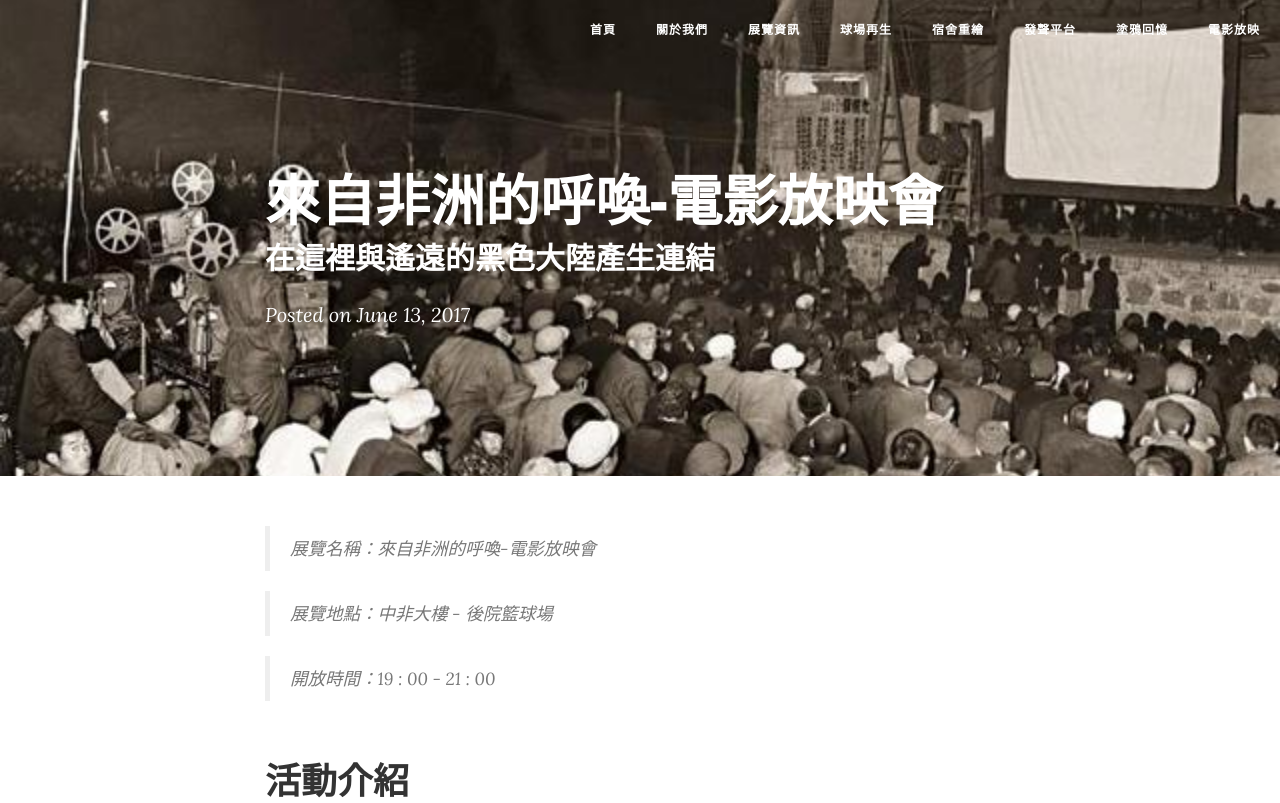
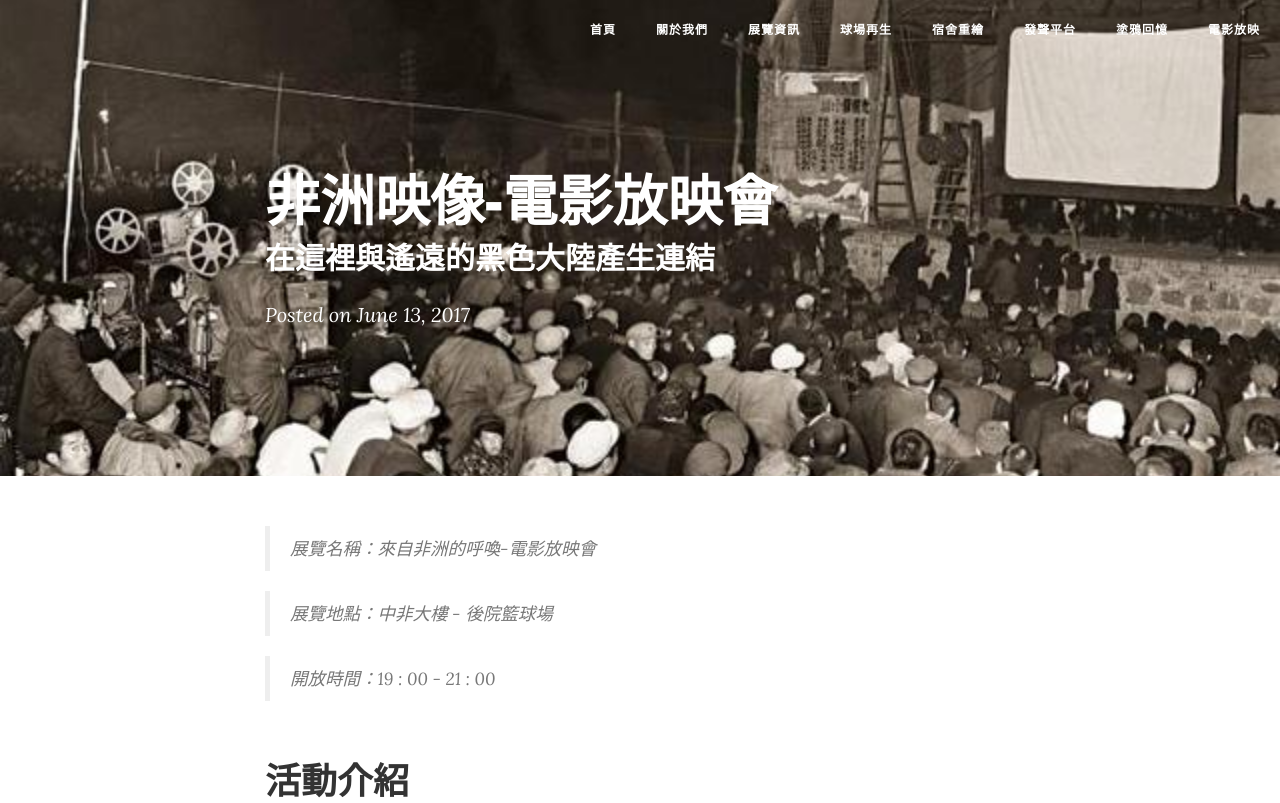
Before and after one commit to Echim2016/Adventure_of_ZF, a website: page post_movie.html in a window 1280 px wide. Shown: the top 803 px of the page. Drawn offline with nearby package versions, Linux system fonts and the light colour scheme.

Commit message:
[updated] context updated

```diff
--- a/post_movie.html
+++ b/post_movie.html
@@ -9,7 +9,7 @@
     <meta name="description" content="">
     <meta name="author" content="">
 
-    <title>中非大冒險 - 來自非洲的呼喚-電影放映會</title>
+    <title>中非大冒險 - 非洲映像-電影放映會</title>
 
     <!-- Bootstrap Core CSS -->
     <link href="vendor/bootstrap/css/bootstrap.min.css" rel="stylesheet">
@@ -86,7 +86,7 @@
             <div class="row">
                 <div class="col-lg-8 col-lg-offset-2 col-md-10 col-md-offset-1">
                     <div class="post-heading">
-                        <h1>來自非洲的呼喚-電影放映會</h1>
+                        <h1>非洲映像-電影放映會</h1>
                         <h2 class="subheading">在這裡與遙遠的黑色大陸產生連結</h2>
                         <span class="meta">Posted on June 13, 2017</span>
                     </div>
```
